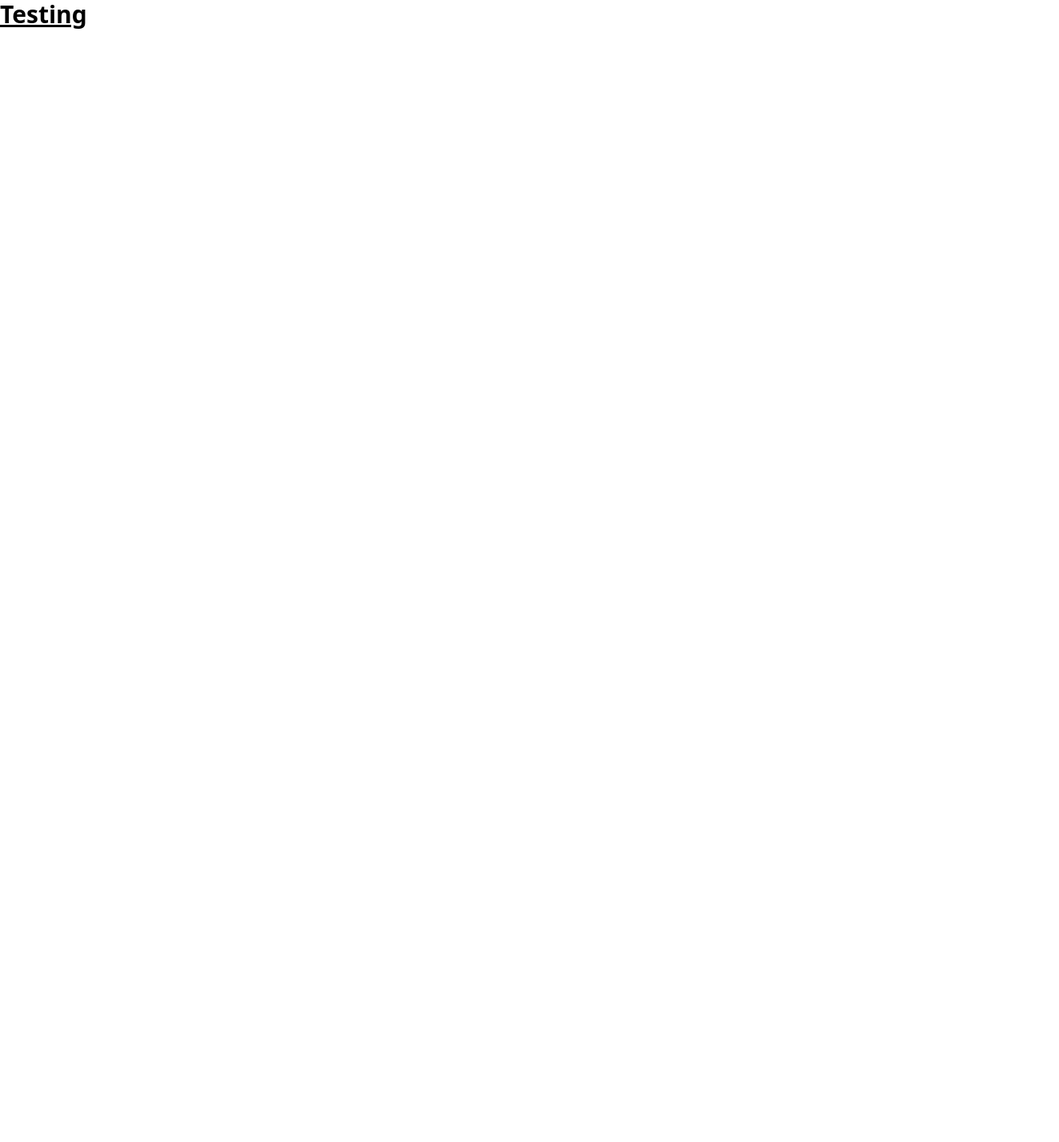
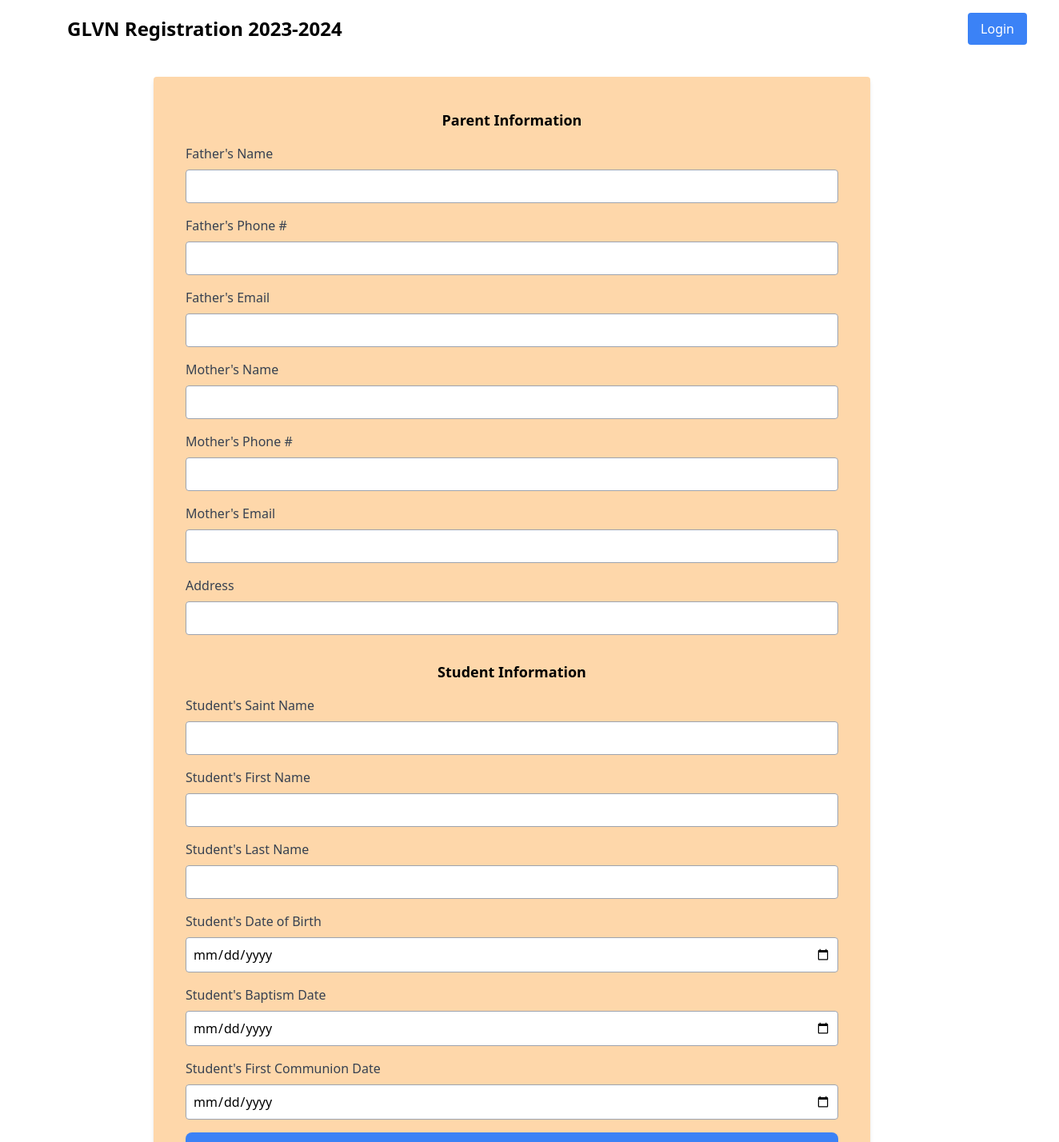
Before and after one commit to vianneyp72/glvn-website-1, a Next.js app: page / in a window 1280 px wide. Shown: the top 1428 px of the page at 80% size, 1324 px wide, since content can reach past the window. Before the commit the page ends 800 px from the top, so only its background shows below. Built offline with nearby package versions, Linux system fonts and the light colour scheme; no server answers.

Commit message:
Auth and Basic form

```diff
--- /dev/null
+++ b/components/NavBar.js
@@ -0,0 +1,32 @@
+import React from "react";
+import { useUser } from "@auth0/nextjs-auth0/client";
+
+
+function Navbar() {
+  const { user } = useUser();
+  return (
+    <nav className="container flex justify-between items-center py-4 px-10 mx-11">
+      <p className="text-2xl font-bold text-grey-800">GLVN Registration 2023-2024</p>
+      <div className="flex">
+        {user && (
+          <a
+            href="/api/auth/logout"
+            className="rounded bg-blue-500 hover:bg-blue-600 text-white py-2 px-4"
+          >
+            Logout
+          </a>
+        )}
+        {!user && (
+          <a
+            href="/api/auth/login"
+            className="rounded bg-blue-500 hover:bg-blue-600 text-white py-2 px-4"
+          >
+            Login
+          </a>
+        )}
+      </div>
+    </nav>
+  );
+}
+
+export default Navbar;
--- /dev/null
+++ b/components/RegForm.js
@@ -0,0 +1,213 @@
+import React, { useState } from 'react'
+
+const Form = () => {
+  const [formData, setFormData] = useState({
+    fatherName: '',
+    fatherPhone: '',
+    fatherEmail: '',
+    motherName: '',
+    motherEmail: '',
+    motherPhone: '',
+    address: '',
+    studentSaintName: '',
+    studentFirstName: '',
+    studentLastName: '',
+    studentDOB: '',
+    studentBaptismDate: '',
+    studentFirstCommunionDate: ''
+  })
+
+  const handleChange = (e) => {
+    setFormData({
+      ...formData,
+      [e.target.name]: e.target.value
+    })
+  }
+
+  const handleSubmit = (e) => {
+    e.preventDefault()
+    // Send formData to the server or handle form submission here
+    console.log(formData)
+  }
+
+  return (
+    <form onSubmit={handleSubmit} className="mx-auto max-w-4xl my-6 bg-orange-200 shadow-md rounded p-10">
+      <h2 className="text-lg font-bold text-center">Parent Information</h2>
+      <div className="my-4">
+        <label className="block text-gray-700 font-medium mb-2" htmlFor="fatherName">
+          Father's Name
+        </label>
+        <input
+          className="w-full border border-gray-400 p-2 rounded"
+          type="text"
+          name="fatherName"
+          id="fatherName"
+          value={formData.fatherName}
+          onChange={handleChange}
+        />
+      </div>
+      <div className="my-4">
+        <label className="block text-gray-700 font-medium mb-2" htmlFor="fatherPhone">
+          Father's Phone #
+        </label>
+        <input
+          className="w-full border border-gray-400 p-2 rounded"
+          type="tel"
+          name="fatherPhone"
+          id="fatherPhone"
+          value={formData.fatherPhone}
+          onChange={handleChange}
+        />
+      </div>
+      <div className="my-4">
+        <label className="block text-gray-700 font-medium mb-2" htmlFor="fatherEmail">
+          Father's Email
+        </label>
+        <input
+          className="w-full border border-gray-400 p-2 rounded"
+          type="email"
+          name="fatherEmail"
+          id="fatherEmail"
+          value={formData.fatherEmail}
+          onChange={handleChange}
+        />
+      </div>
+      <div className="my-4">
+        <label className="block text-gray-700 font-medium mb-2" htmlFor="motherName">
+          Mother's Name
+        </label>
+        <input
+          className="w-full border border-gray-400 p-2 rounded"
+          type="text"
+          name="motherName"
+          id="motherName"
+          value={formData.motherName}
+          onChange={handleChange}
+        />
+      </div>
+      <div className="my-4">
+        <label className="block text-gray-700 font-medium mb-2" htmlFor="motherPhone">
+          Mother's Phone #
+        </label>
+        <input
+          className="w-full border border-gray-400 p-2 rounded"
+          type="tel"
+          name="motherPhone"
+          id="motherPhone"
+          value={formData.motherPhone}
+          onChange={handleChange}
+        />
+      </div>
+      <div className="my-4">
+        <label className="block text-gray-700 font-medium mb-2" htmlFor="motherEmail">
+          Mother's Email
+        </label>
+        <input
+          className="w-full border border-gray-400 p-2 rounded"
+          type="email"
+          name="motherEmail"
+          id="motherEmail"
+          value={formData.motherEmail}
+          onChange={handleChange}
+        />
+      </div>
+      <div className="my-4">
+        <label className="block text-gray-700 font-medium mb-2" htmlFor="address">
+          Address
+        </label>
+        <input
+          className="w-full border border-gray-400 p-2 rounded"
+          type="text"
+          name="address"
+          id="address"
+          value={formData.address}
+          onChange={handleChange}
+        />
+      </div>
+      <h2 className="text-lg font-bold mt-8 text-center">Student Information</h2>
+      <div className="my-4">
+        <label className="block text-gray-700 font-medium mb-2" htmlFor="studentSaintName">
+          Student's Saint Name
+        </label>
+        <input
+          className="w-full border border-gray-400 p-2 rounded"
+          type="text"
+          name="studentSaintName"
+          id="studentSaintName"
+          value={formData.studentSaintName}
+          onChange={handleChange}
+        />
+      </div>
+      <div className="my-4">
+        <label className="block text-gray-700 font-medium mb-2" htmlFor="studentFirstName">
+          Student's First Name
+        </label>
+        <input
+          className="w-full border border-gray-400 p-2 rounded"
+          type="text"
+          name="studentFirstName"
+          id="studentFirstName"
+          value={formData.studentFirstName}
+          onChange={handleChange}
+        />
+      </div>
+      <div className="my-4">
+        <label className="block text-gray-700 font-medium mb-2" htmlFor="studentLastName">
+          Student's Last Name
+        </label>
+        <input
+          className="w-full border border-gray-400 p-2 rounded"
+          type="text"
+          name="studentLastName"
+          id="studentLastName"
+          value={formData.studentLastName}
+          onChange={handleChange}
+        />
+      </div>
+      <div className="my-4">
+        <label className="block text-gray-700 font-medium mb-2" htmlFor="studentDOB">
+          Student's Date of Birth
+        </label>
+        <input
+          className="w-full border border-gray-400 p-2 rounded"
+          type="date"
+          name="studentDOB"
+          id="studentDOB"
+          value={formData.studentDOB}
+          onChange={handleChange}
+        />
+      </div>
+      <div className="my-4">
+        <label className="block text-gray-700 font-medium mb-2" htmlFor="studentBaptismDate">
+          Student's Baptism Date
+        </label>
+        <input
+          className="w-full border border-gray-400 p-2 rounded"
+          type="date"
+          name="studentBaptismDate"
+          id="studentBaptismDate"
+          value={formData.studentBaptismDate}
+          onChange={handleChange}
+        />
+      </div>
+      <div className="my-4">
+        <label className="block text-gray-700 font-medium mb-2" htmlFor="studentFirstCommunionDate">
+          Student's First Communion Date
+        </label>
+        <input
+          className="w-full border border-gray-400 p-2 rounded"
+          type="date"
+          name="studentFirstCommunionDate"
+          id="studentFirstCommunionDate"
+          value={formData.studentFirstCommunionDate}
+          onChange={handleChange}
+        />
+      </div>
+      <button className="container bg-blue-500 text-white py-2 px-4 rounded-lg hover:bg-blue-600 content-start">
+        Register!
+      </button>
+    </form>
+  )
+}
+
+export default Form
--- a/package.json
+++ b/package.json
@@ -9,6 +9,7 @@
     "lint": "next lint"
   },
   "dependencies": {
+    "@auth0/nextjs-auth0": "^2.2.1",
     "@next/font": "13.1.1",
     "@types/node": "18.11.18",
     "@types/react": "18.0.26",
@@ -16,6 +17,7 @@
     "eslint": "8.31.0",
     "eslint-config-next": "13.1.1",
     "next": "^13.1.1",
+    "openssl": "^2.0.0",
     "react": "18.2.0",
     "react-dom": "18.2.0",
     "typescript": "4.9.4"
--- a/pages/_app.tsx
+++ b/pages/_app.tsx
@@ -1,6 +1,11 @@
-import '../styles/globals.css'
-import type { AppProps } from 'next/app'
+import "../styles/globals.css";
+import type { AppProps } from "next/app";
+import { UserProvider } from "@auth0/nextjs-auth0/client";
 
 export default function App({ Component, pageProps }: AppProps) {
-  return <Component {...pageProps} />
+  return (
+    <UserProvider>
+      <Component {...pageProps} />
+    </UserProvider>
+  );
 }
--- /dev/null
+++ b/pages/api/auth/[...auth0].js
@@ -0,0 +1,4 @@
+// pages/api/auth/[...auth0].js
+import { handleAuth } from '@auth0/nextjs-auth0';
+
+export default handleAuth();
--- a/pages/index.tsx
+++ b/pages/index.tsx
@@ -1,13 +1,16 @@
 import Head from 'next/head'
 import Image from 'next/image'
 import { Inter } from '@next/font/google'
+import NavBar from '../components/NavBar'
+import RegForm from '../components/RegForm'
 
 const inter = Inter({ subsets: ['latin'] })
 
 export default function Home() {
   return (
     <main>
-      <h1 className='text-3xl font-bold underline'>Testing</h1>
+      <NavBar />
+      <RegForm />
     </main>
   )
 }
```
Also changed, not shown: 1 other file (tests, documents, lock files or other folders).
